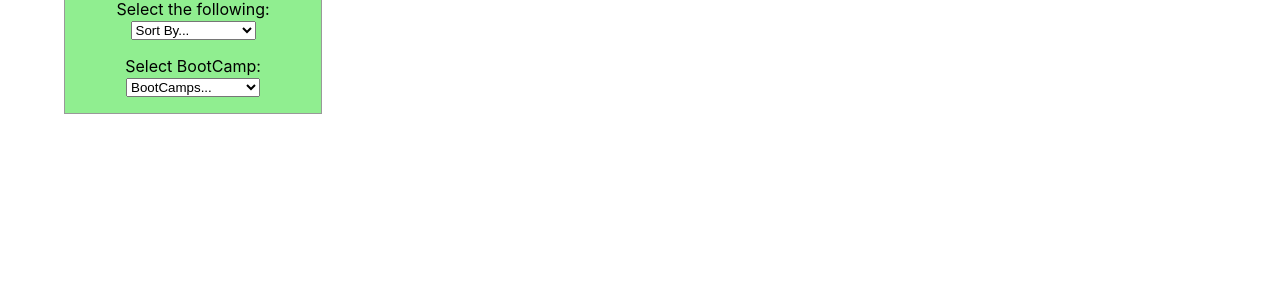
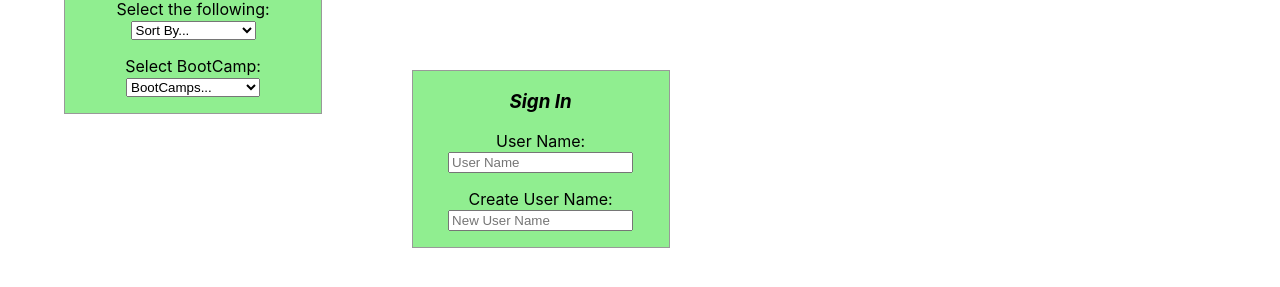
Before and after one commit to paulriverain/rateMyInstructor-frontend, a React (Create React App) app: page / in a window 1280 px wide. Shown: the part 277-564 px from the top of the page. Built offline with nearby package versions, Linux system fonts and the light colour scheme; no server answers.

Commit message:
kinda signin form

```diff
--- /dev/null
+++ b/src/components/StudentSignin.js
@@ -0,0 +1,16 @@
+import React, { Component } from 'react';
+
+
+class StudentSignin extends Component {
+
+
+  render(){
+
+    return (
+      <div >
+        <p>User Name: <input type="text"  placeholder="User Name"/></p>
+      </div>
+    );
+  }
+}
+export default StudentSignin;
--- /dev/null
+++ b/src/components/StudentSignup.js
@@ -0,0 +1,16 @@
+import React, { Component } from 'react';
+
+
+class StudentSignup extends Component {
+
+
+  render(){
+
+    return (
+      <div >
+        <p>Create User Name: <input type="text"  placeholder="New User Name"/></p>
+      </div>
+    );
+  }
+}
+export default StudentSignup;
--- a/src/containers/MainContainer.js
+++ b/src/containers/MainContainer.js
@@ -2,6 +2,8 @@ import React, { Component } from 'react';
 import ReviewContainer from './ReviewContainer'
 import Header from './Header'
 import FilterHolder from './FilterHolder'
+import SignInUpHolder from './SignInUpHolder';
+
 
 
 class MainContainer extends Component {
@@ -12,9 +14,9 @@ class MainContainer extends Component {
     reviews: [],
     term: "",
     sortNumber: 0,
-    bootCamp: ""
+    bootCamp: "",
+    currentUser: null
   }
-
 
   //===============================================
   //=================Fetch API=================
@@ -23,7 +25,6 @@ class MainContainer extends Component {
     .then(res=> res.json())
     .then(reviews => this.setState({reviews: reviews}))
   }
-
 
   //===============================================
   //=================Helper Functions==============
@@ -92,6 +93,7 @@ class MainContainer extends Component {
             this.displayReviews().filter( review => this.state.bootCamp === review.instructor.bootcamp_name || this.state.bootCamp === "")
           } />
 
+          <SignInUpHolder />
 
       </div>
     );
--- /dev/null
+++ b/src/containers/SignInUpHolder.js
@@ -0,0 +1,23 @@
+import React, { Component } from 'react';
+
+import StudentSignin from '../components/StudentSignin'
+import StudentSignup from '../components/StudentSignup'
+
+class SignInUpHolder extends Component {
+
+  render(){
+
+    const signIn = <StudentSignin/>
+    const signUp = <StudentSignup/>
+
+
+    return (
+      <div className="SignHolder" >
+        <h3><i>Sign In</i></h3>
+        {signIn}
+        {signUp}
+      </div>
+    );
+  }
+}
+export default SignInUpHolder;
--- a/src/index.css
+++ b/src/index.css
@@ -57,3 +57,15 @@ code {
   padding-right: 5%;
   padding-left: 5%;
 }
+
+.SignHolder{
+  border: 1px solid #999;
+  background: lightgreen;
+  height: auto;
+  width: 20%;
+  min-width: 140px;
+  margin-top: 5%;
+  margin-right: 2%;
+  margin-left: 5%;
+  float: left;
+}
```
